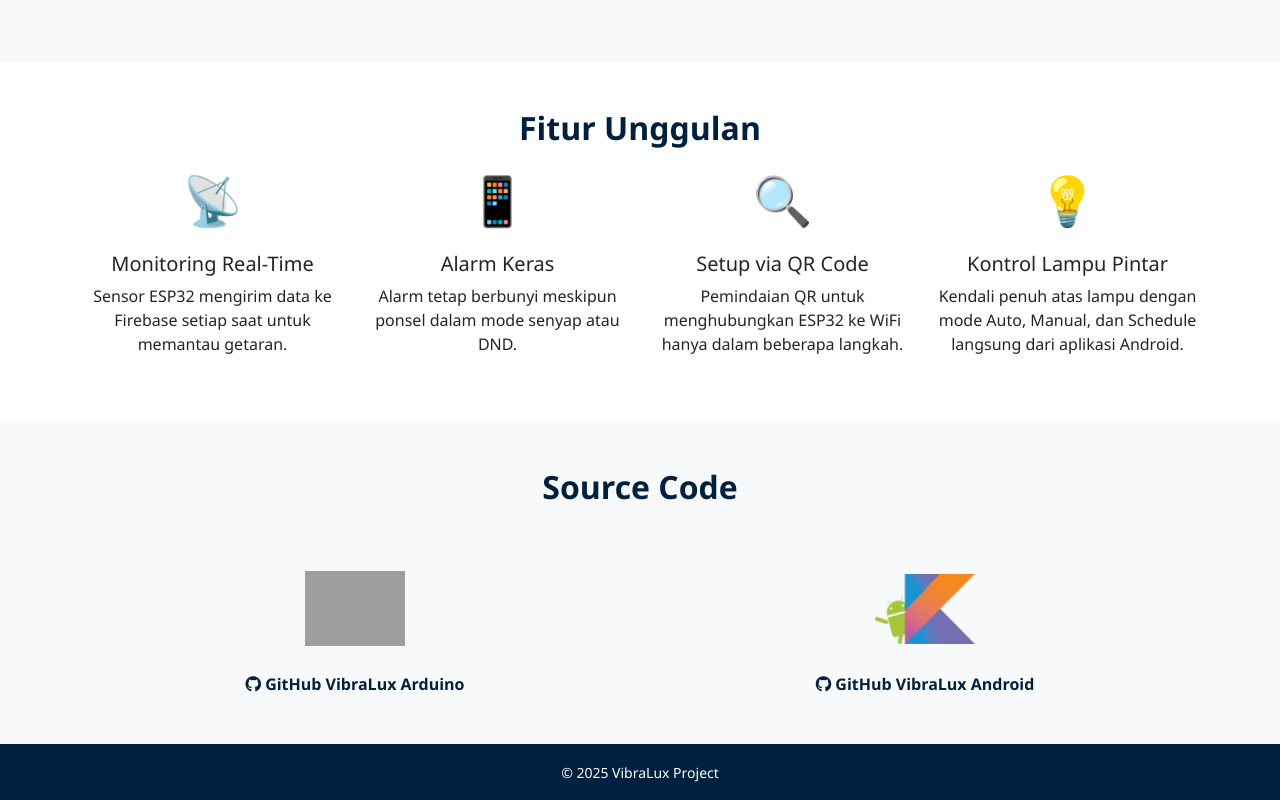
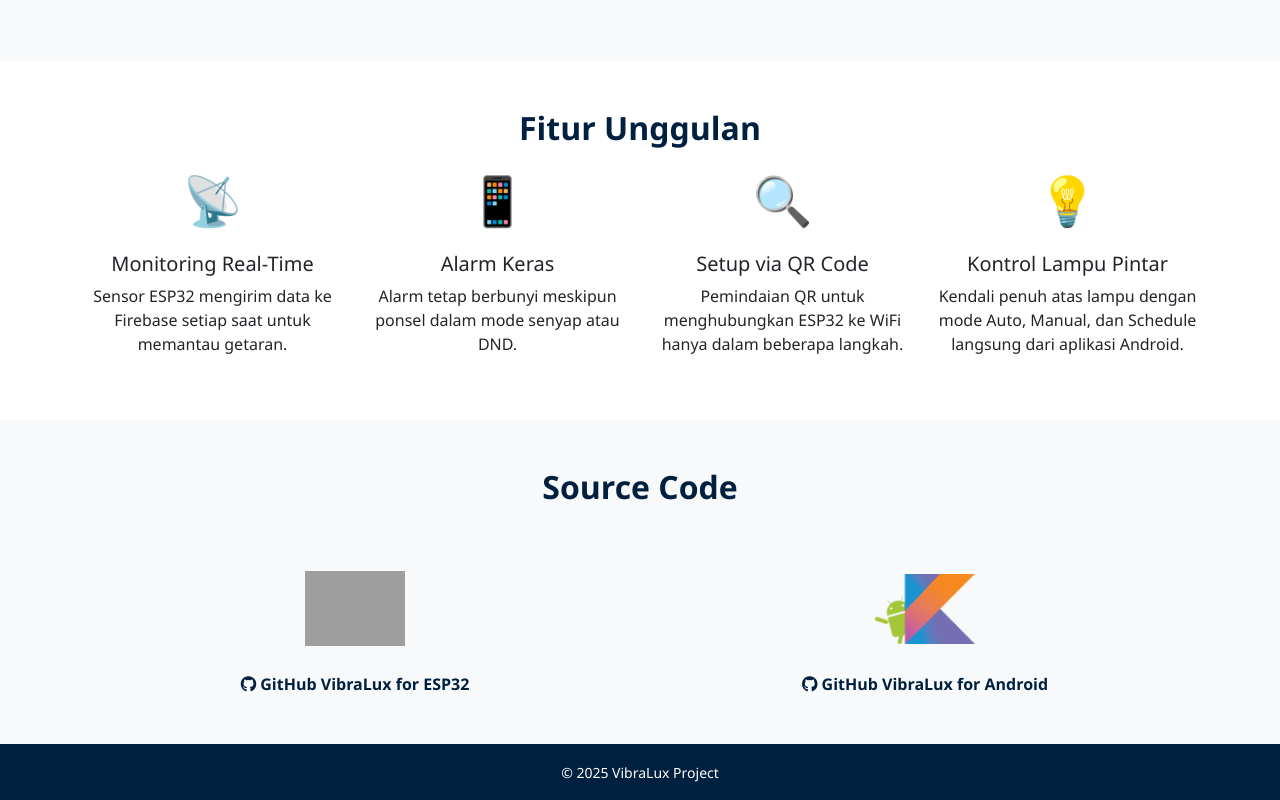
Before and after one commit to vibralux/vibralux.github.io, a plain HTML site: page index.html in a window 1280 px wide. Shown: the part 718-1518 px from the top of the page. Drawn offline with nearby package versions, Linux system fonts and the light colour scheme; grey boxes are pictures that could not be loaded.

Commit message:
[IMP] update url github for esp32

```diff
--- a/index.html
+++ b/index.html
@@ -126,12 +126,12 @@
         <div class="row">
           <div class="col-6">
             <div class="text-center">
-              <a href="https://github.com/bintangalsyahadat/VibraLux.git"
+              <a href="https://github.com/bintangalsyahadat/VibraLux-ESP32"
               style="text-decoration: none; color: #00203f; font-weight: bold;" >
                 <div style="font-size: 100px">
                   <img src="https://img.icons8.com/?size=512&id=13444&format=png" width="100px" />
                 </div>
-                <i class="fa-brands fa-github"></i> GitHub VibraLux Arduino
+                <i class="fa-brands fa-github"></i> GitHub VibraLux for ESP32
               </a>
             </div>
           </div>
@@ -142,7 +142,7 @@
                 <div style="font-size: 100px">
                   <img src="/asset/img/kotlin_icon.png" width="100px" />
                 </div>
-                <i class="fa-brands fa-github"></i> GitHub VibraLux Android
+                <i class="fa-brands fa-github"></i> GitHub VibraLux for Android
               </a>
             </div>
           </div>
```
